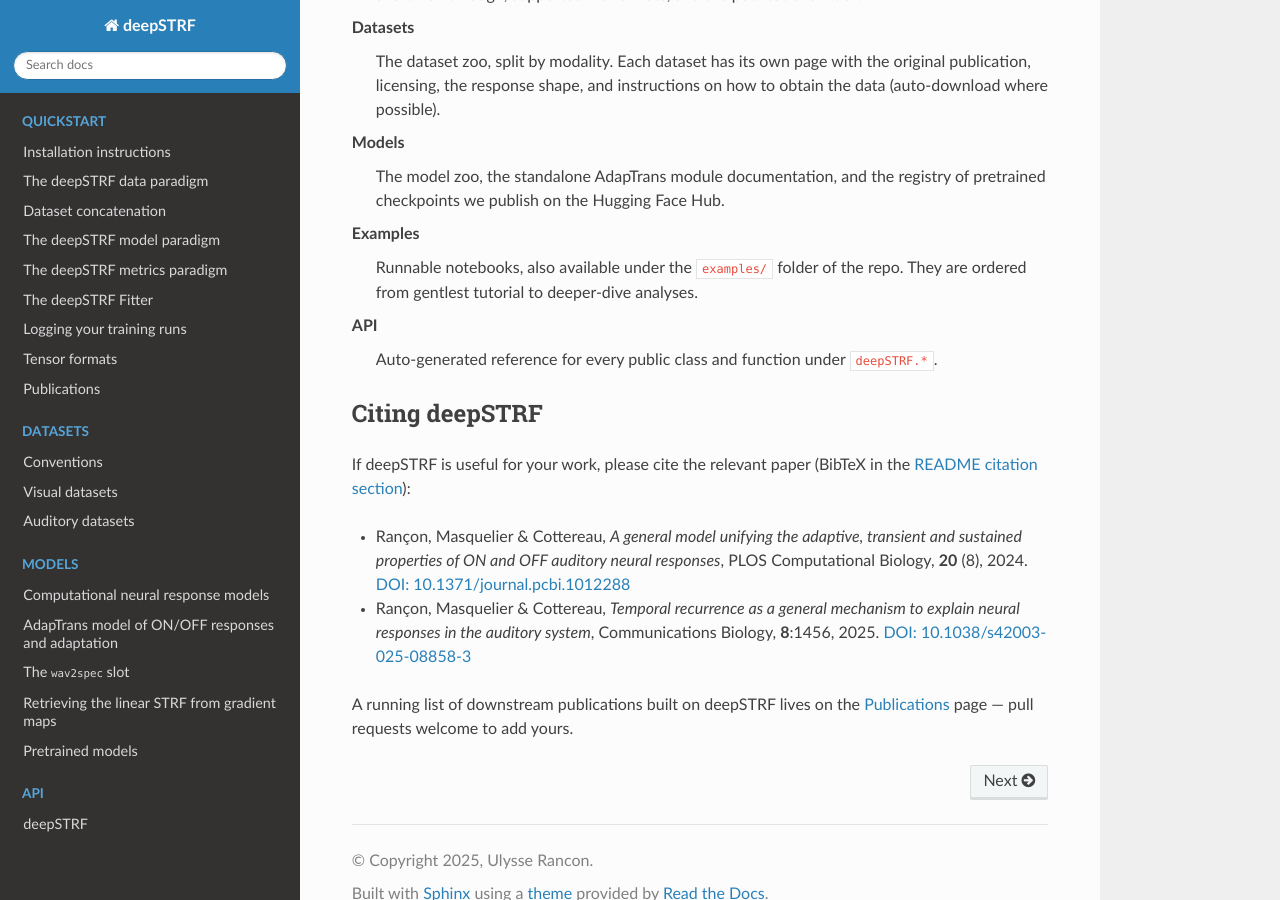
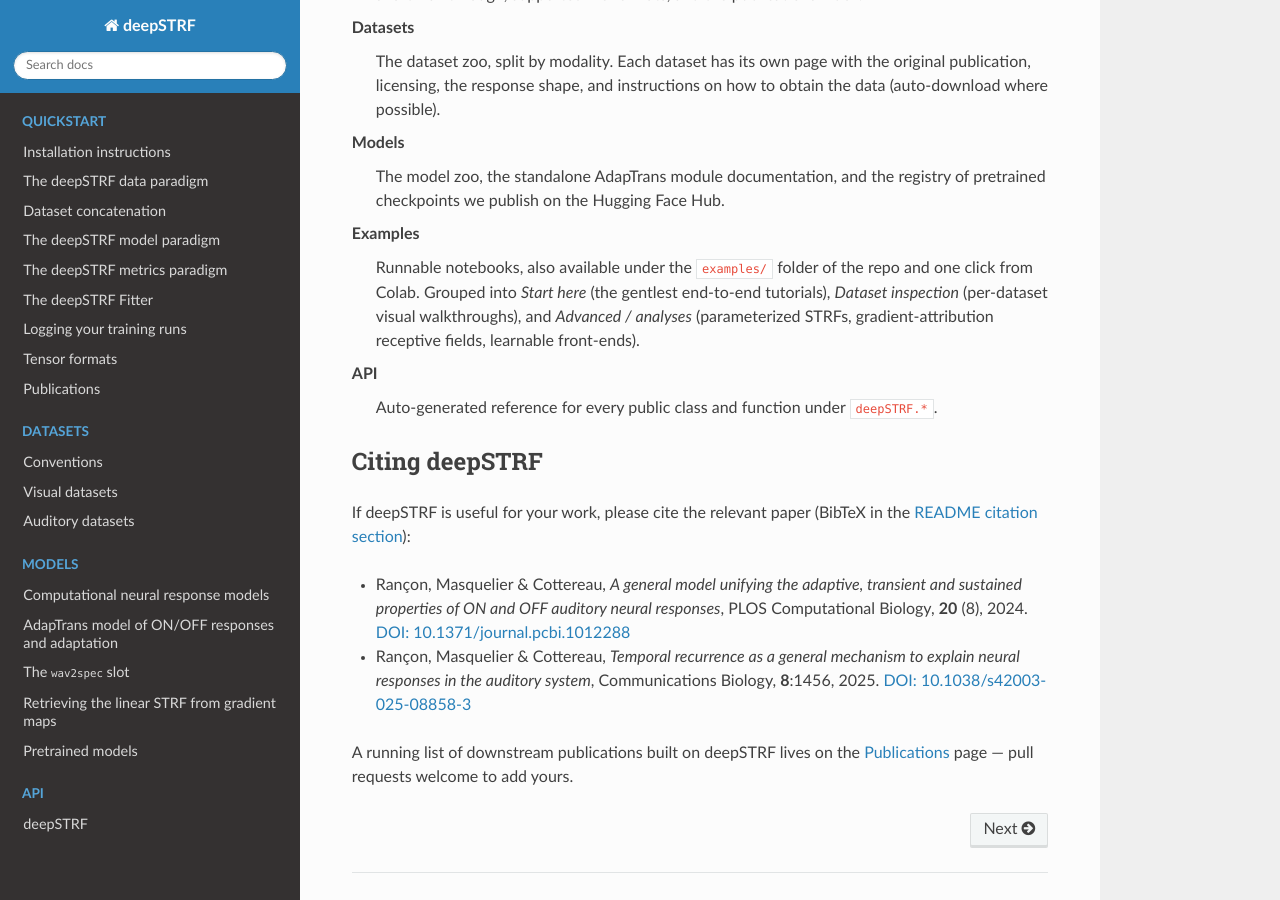
Before and after one commit to urancon/deepSTRF, a Sphinx documentation site: the page built from docs/index.rst, in a window 1280 px wide and 900 px high, scrolled down 999 px. Built offline with Sphinx 7.4.7 and the Read the Docs theme 3.1.0, drawn with Linux system fonts in a browser that asks for light colours; pages that are not in the unit, such as notebooks, are missing from menus.

Commit message:
docs: group Examples sidebar into Start here / Dataset inspection / Advanced
The flat 17-entry Examples toctree had grown unwieldy. Split it into three
captioned sidebar sections and updated the Tour-of-the-docs prose to match.
Same 17 notebooks, regrouped; no notebooks added or removed.

Co-Authored-By: Claude Opus 4.8 <noreply@anthropic.com>

```diff
--- a/docs/index.rst
+++ b/docs/index.rst
@@ -68,7 +68,10 @@ The sidebar groups pages into five sections:
 
 **Examples**
    Runnable notebooks, also available under the ``examples/`` folder of the
-   repo. They are ordered from gentlest tutorial to deeper-dive analyses.
+   repo and one click from Colab. Grouped into *Start here* (the gentlest
+   end-to-end tutorials), *Dataset inspection* (per-dataset visual
+   walkthroughs), and *Advanced / analyses* (parameterized STRFs,
+   gradient-attribution receptive fields, learnable front-ends).
 
 **API**
    Auto-generated reference for every public class and function under
@@ -136,27 +139,39 @@ welcome to add yours.
 
 
 .. toctree::
-   :maxdepth: 2
-   :caption: Examples
+   :maxdepth: 1
+   :caption: Examples — Start here
    :hidden:
 
    _source/ipynb/crcns_aa_tutorial.ipynb
+   _source/ipynb/fit_ns1_statenet.ipynb
+   _source/ipynb/load_pretrained_statenet_ns1.ipynb
+   _source/ipynb/dataset_concatenation.ipynb
+   _source/ipynb/fit_ns1_linear_from_waveform.ipynb
+
+.. toctree::
+   :maxdepth: 1
+   :caption: Examples — Dataset inspection
+   :hidden:
+
    _source/ipynb/aa4_inspection.ipynb
    _source/ipynb/inspect_crcns_ac1.ipynb
    _source/ipynb/explore_nat4.ipynb
    _source/ipynb/explore_downer2025.ipynb
    _source/ipynb/explore_wingert2026.ipynb
-   _source/ipynb/dataset_concatenation.ipynb
-   _source/ipynb/fit_ns1_statenet.ipynb
-   _source/ipynb/fit_ns1_linear_from_waveform.ipynb
-   _source/ipynb/learnable_frontend_ns1.ipynb
-   _source/ipynb/load_pretrained_statenet_ns1.ipynb
    _source/ipynb/alice_eeg_tutorial.ipynb
    _source/ipynb/meliza_2025_baseline.ipynb
+   _source/ipynb/espejo_nat_nrf.ipynb
+
+.. toctree::
+   :maxdepth: 1
+   :caption: Examples — Advanced / analyses
+   :hidden:
+
    _source/ipynb/strf_parameterizations_ns1.ipynb
    _source/ipynb/strf_gradmap_aa2.ipynb
    _source/ipynb/adaptrans_transformer_aa1.ipynb
-   _source/ipynb/espejo_nat_nrf.ipynb
+   _source/ipynb/learnable_frontend_ns1.ipynb
 
 .. toctree::
    :maxdepth: 3
```
